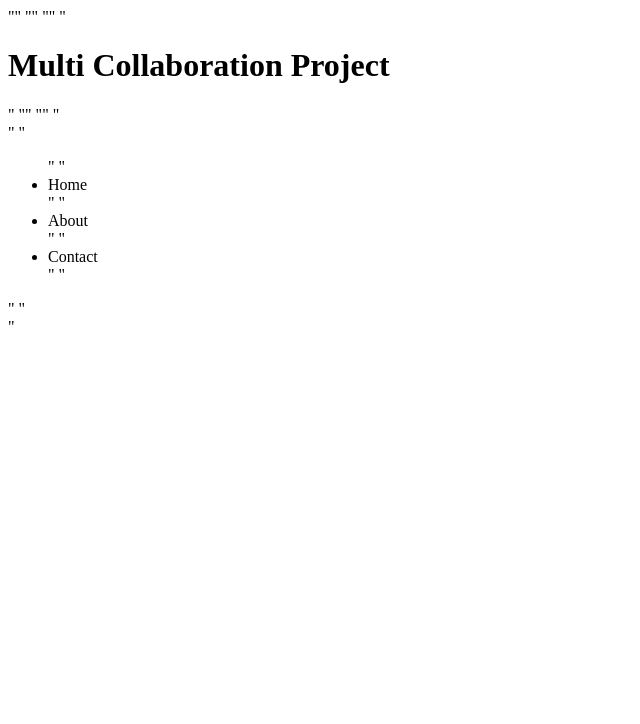
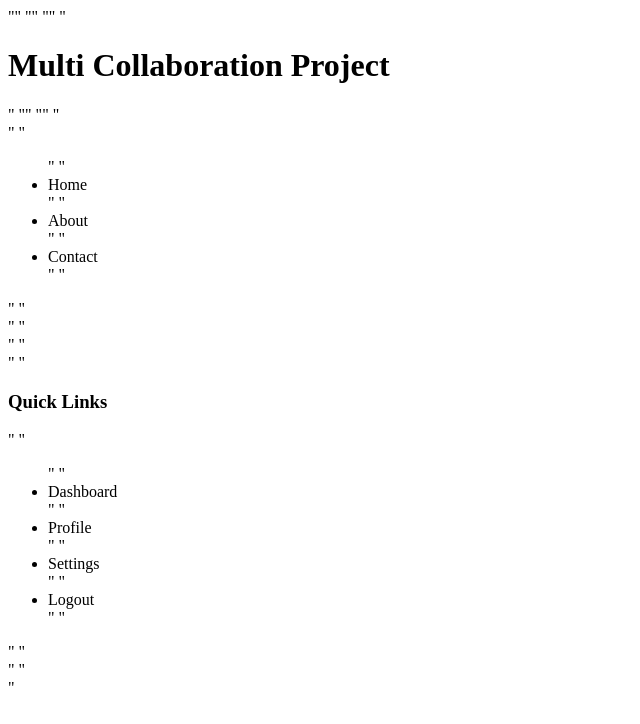
Before and after one commit to baagdaas/multiCollaborationPractice-, a plain HTML site: page index.html in a window 1280 px wide. Shown: the whole page, without its empty margins (0-640 px from the left). Drawn offline with Linux system fonts and the light colour scheme.

Commit message:
Added sidebar by baaGdaaS

```diff
--- a/index.html
+++ b/index.html
@@ -11,3 +11,14 @@
 "    <li>Contact</li>"
 "  </ul>"
 "</nav>"
+"<aside>"
+"  <div class='sidebar'>"
+"    <h3>Quick Links</h3>"
+"    <ul>"
+"      <li>Dashboard</li>"
+"      <li>Profile</li>"
+"      <li>Settings</li>"
+"      <li>Logout</li>"
+"    </ul>"
+"  </div>"
+"</aside>"
```
